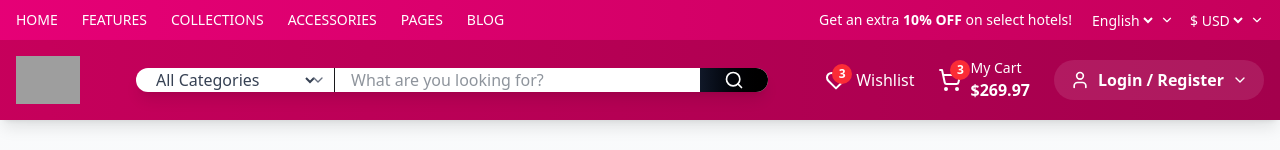
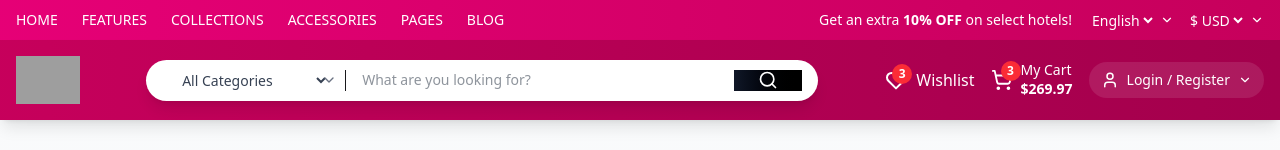
Before and after one commit to ebteshampuc44/multi-vendor, a React (Vite) app: page / in a window 1280 px wide. Shown: the top 150 px of the page. Built offline with nearby package versions, Linux system fonts and the light colour scheme; grey boxes are pictures that could not be loaded; the HTML template or start-up script is replaced by a standard one.

Commit message:
Fix spacing issues and adjust sizes in Navbar component for improved layout

```diff
--- a/src/components/Navbar.jsx
+++ b/src/components/Navbar.jsx
@@ -137,11 +137,11 @@ const Navbar = () => {
               />
             </Link>
 
-            {/* Search Bar - Desktop */}
-            <div className="flex flex-1 max-w-3xl mx-8">
-              <div className="flex w-full bg-white rounded-full overflow-hidden shadow-lg">
+            {/* Search Bar - Desktop - FIXED spacing */}
+            <div className="flex flex-1 max-w-2xl mx-8">
+              <div className="flex w-full bg-white rounded-full overflow-hidden shadow-lg py-2.5 px-4">
                 <div className="relative flex items-center px-4 border-r">
-                  <select className="outline-none bg-transparent text-gray-700 font-medium pr-6">
+                  <select className="outline-none bg-transparent text-gray-700 font-medium pr-6 text-sm">
                     <option>All Categories</option>
                     <option>Electronics</option>
                     <option>Fashion</option>
@@ -154,7 +154,7 @@ const Navbar = () => {
                 <input
                   type="text"
                   placeholder="What are you looking for?"
-                  className="flex-1 px-4 outline-none text-gray-800"
+                  className="flex-1 px-4 outline-none text-gray-800 text-sm"
                 />
                 <button className="bg-gradient-to-r from-gray-900 to-black text-white px-6 hover:from-black hover:to-gray-900 transition-all">
                   <Search size={20} />
@@ -162,8 +162,8 @@ const Navbar = () => {
               </div>
             </div>
 
-            {/* Desktop Navigation Items */}
-            <div className="flex items-center gap-6">
+            {/* Desktop Navigation Items - FIXED spacing */}
+            <div className="flex items-center gap-4">
               {/* Wishlist */}
               <div className="relative group cursor-pointer">
                 <div className="flex items-center gap-2 text-white hover:text-yellow-300 transition-colors">
@@ -186,7 +186,7 @@ const Navbar = () => {
                       />
                     </svg>
                   </div>
-                  <span className="font-medium">Wishlist</span>
+                  <span className="font-medium hidden lg:block">Wishlist</span>
                 </div>
               </div>
 
@@ -194,50 +194,52 @@ const Navbar = () => {
               <Link to="/cart" className="relative group">
                 <div className="flex items-center gap-2 text-white hover:text-yellow-300 transition-colors">
                   <div className="relative">
-                    <ShoppingCart size={24} />
+                    <ShoppingCart size={22} />
                     <div className="absolute -top-2 -right-2 bg-red-500 text-white rounded-full w-5 h-5 flex items-center justify-center text-xs font-bold">
                       {cartItems}
                     </div>
                   </div>
                   <div className="hidden xl:block">
-                    <div className="text-sm">My Cart</div>
-                    <div className="font-bold">${(cartItems * 89.99).toFixed(2)}</div>
+                    <div className="text-sm leading-tight">My Cart</div>
+                    <div className="font-bold text-sm">${(cartItems * 89.99).toFixed(2)}</div>
                   </div>
                 </div>
               </Link>
 
-              {/* Login/Register */}
-              <Link to="/login" className="group">
-                <div className="flex items-center gap-2 bg-white/10 hover:bg-white/20 px-4 py-2 rounded-full transition-all duration-300">
-                  <User size={20} className="text-white" />
-                  <div className="text-white font-semibold">Login / Register</div>
-                  <ChevronDown size={16} className="text-white" />
+              {/* Login/Register - FIXED overlap issue */}
+              <Link to="/login" className="group relative">
+                <div className="flex items-center gap-2 bg-white/10 hover:bg-white/20 px-3 py-2 rounded-full transition-all duration-300">
+                  <User size={18} className="text-white" />
+                  <div className="text-white font-medium text-sm hidden xl:block">
+                    Login /<br className="sm:hidden" /> Register
+                  </div>
+                  <ChevronDown size={14} className="text-white" />
                 </div>
                 {/* Dropdown Menu */}
-                <div className="absolute hidden group-hover:block mt-2 w-48 bg-white rounded-lg shadow-xl border border-gray-200 z-50">
+                <div className="absolute hidden group-hover:block mt-2 right-0 w-48 bg-white rounded-lg shadow-xl border border-gray-200 z-50">
                   <div className="py-2">
                     <Link
                       to="/login"
-                      className="block px-4 py-2 text-gray-700 hover:bg-pink-50 hover:text-pink-600"
+                      className="block px-4 py-2 text-gray-700 hover:bg-pink-50 hover:text-pink-600 text-sm"
                     >
                       👤 Login
                     </Link>
                     <Link
                       to="/register"
-                      className="block px-4 py-2 text-gray-700 hover:bg-pink-50 hover:text-pink-600"
+                      className="block px-4 py-2 text-gray-700 hover:bg-pink-50 hover:text-pink-600 text-sm"
                     >
                       📝 Register
                     </Link>
                     <div className="border-t my-1"></div>
                     <Link
                       to="/profile"
-                      className="block px-4 py-2 text-gray-700 hover:bg-pink-50 hover:text-pink-600"
+                      className="block px-4 py-2 text-gray-700 hover:bg-pink-50 hover:text-pink-600 text-sm"
                     >
                       🏠 My Account
                     </Link>
                     <Link
                       to="/orders"
-                      className="block px-4 py-2 text-gray-700 hover:bg-pink-50 hover:text-pink-600"
+                      className="block px-4 py-2 text-gray-700 hover:bg-pink-50 hover:text-pink-600 text-sm"
                     >
                       📦 My Orders
                     </Link>
@@ -251,26 +253,26 @@ const Navbar = () => {
 
       {/* MOBILE VIEW */}
       <div className="lg:hidden">
-        {/* Mobile Top Bar with Hamburger and Search */}
-        <div className="flex items-center justify-between px-4 pt-4 pb-2">
+        {/* Mobile Top Bar with Hamburger and Search - FIXED spacing */}
+        <div className="flex items-center justify-between px-3 pt-4 pb-3">
           {/* Hamburger Menu Button */}
           <button
             onClick={() => setIsMobileMenuOpen(!isMobileMenuOpen)}
-            className="p-2 rounded-lg bg-gradient-to-r from-gray-900 to-black text-white"
+            className="p-2 rounded-lg bg-gradient-to-r from-gray-900 to-black text-white flex-shrink-0"
           >
-            {isMobileMenuOpen ? <X size={24} /> : <Menu size={24} />}
+            {isMobileMenuOpen ? <X size={22} /> : <Menu size={22} />}
           </button>
 
-          {/* Mobile Search Bar */}
-          <div className="flex-1 ml-3">
-            <div className="flex bg-white rounded-full overflow-hidden shadow-lg">
+          {/* Mobile Search Bar - FIXED spacing */}
+          <div className="flex-1 ml-3 mr-3">
+            <div className="flex bg-white rounded-full overflow-hidden shadow-lg py-2.5 px-3">
               <input
                 type="text"
                 placeholder="Search products..."
-                className="flex-1 px-4 outline-none text-gray-800 py-3"
+                className="flex-1 px-3 outline-none text-gray-800 text-sm"
               />
-              <button className="bg-gradient-to-r from-gray-900 to-black text-white px-6">
-                <Search size={20} />
+              <button className="bg-gradient-to-r from-gray-900 to-black text-white px-5">
+                <Search size={18} />
               </button>
             </div>
           </div>
@@ -356,7 +358,7 @@ const Navbar = () => {
               setIsMobileMenuOpen(false);
             }}
           >
-            <Home size={24} className="text-gray-700 mb-1" />
+            <Home size={22} className="text-gray-700 mb-1" />
             <span className="text-xs text-gray-700 font-medium">Home</span>
           </Link>
 
@@ -366,7 +368,7 @@ const Navbar = () => {
             className="flex flex-col items-center justify-center flex-1 active:bg-gray-100 rounded-lg p-1 transition"
             onClick={() => setIsMobileMenuOpen(false)}
           >
-            <Grid size={24} className="text-gray-700 mb-1" />
+            <Grid size={22} className="text-gray-700 mb-1" />
             <span className="text-xs text-gray-700 font-medium">Shop</span>
           </Link>
 
@@ -376,7 +378,7 @@ const Navbar = () => {
             className="flex flex-col items-center justify-center flex-1 relative active:bg-gray-100 rounded-lg p-1 transition"
             onClick={() => setIsMobileMenuOpen(false)}
           >
-            <ShoppingCart size={24} className="text-gray-700 mb-1" />
+            <ShoppingCart size={22} className="text-gray-700 mb-1" />
             <span className="text-xs text-gray-700 font-medium">Cart</span>
             {cartItems > 0 && (
               <div className="absolute -top-1 right-2 bg-red-500 text-white rounded-full w-5 h-5 flex items-center justify-center text-xs font-bold">
@@ -391,7 +393,7 @@ const Navbar = () => {
             className="flex flex-col items-center justify-center flex-1 active:bg-gray-100 rounded-lg p-1 transition"
             onClick={() => setIsMobileMenuOpen(false)}
           >
-            <User size={24} className="text-gray-700 mb-1" />
+            <User size={22} className="text-gray-700 mb-1" />
             <span className="text-xs text-gray-700 font-medium">Account</span>
           </Link>
         </div>
```
